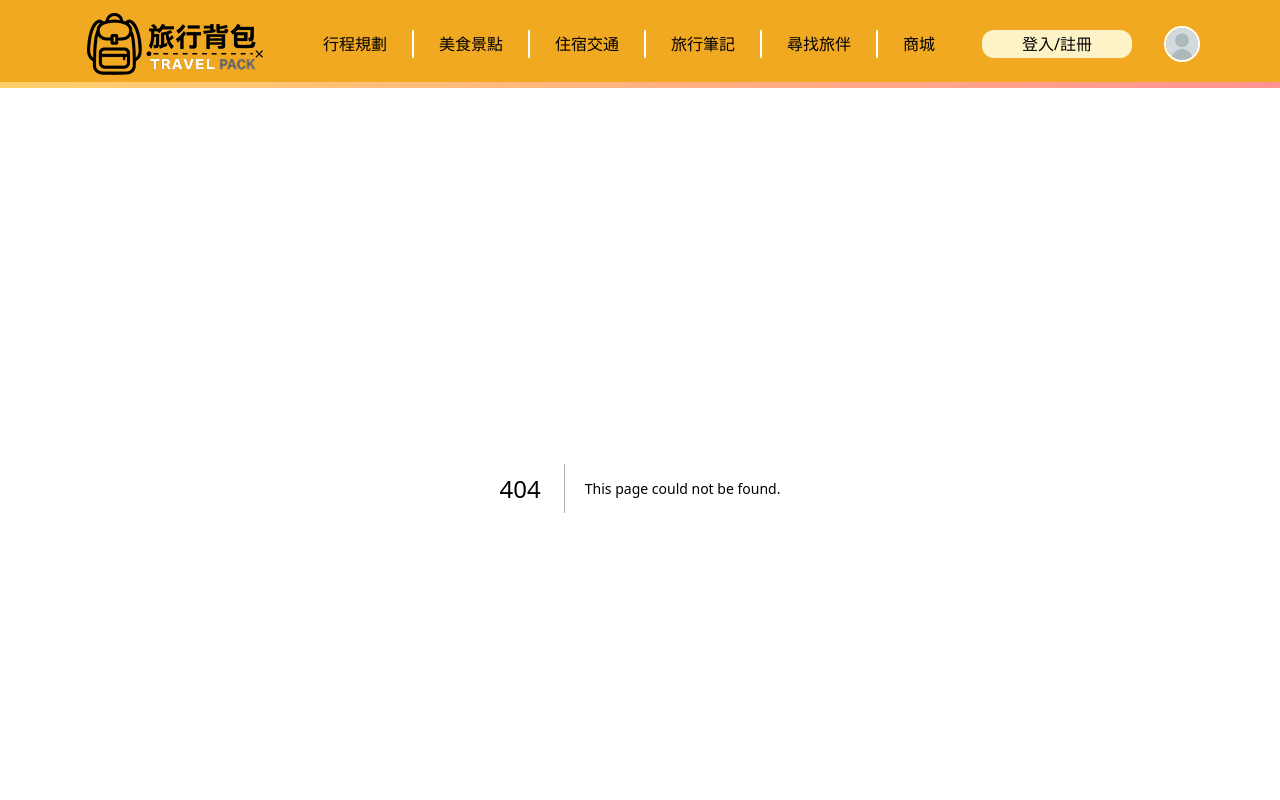
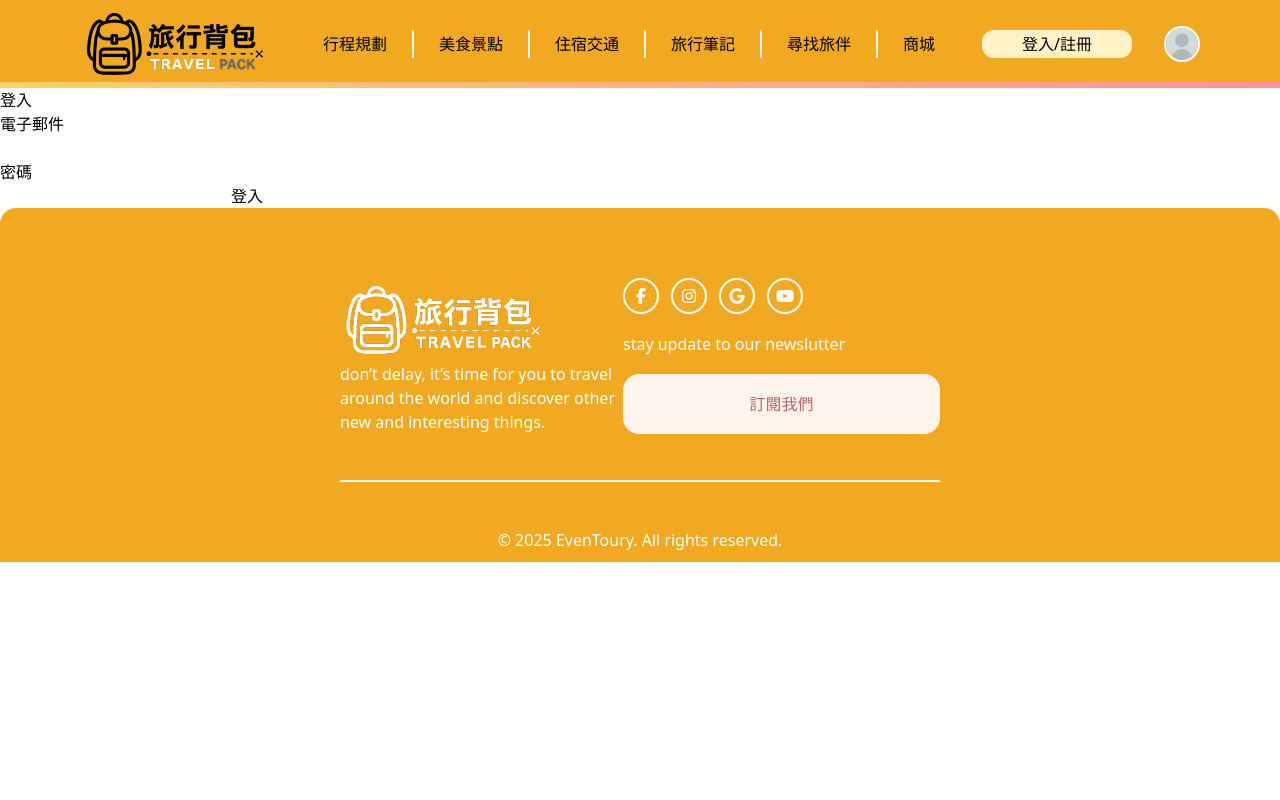
Before and after one commit to jetp02-25-team-a/frontend, a Next.js app: page /member/login in a window 1280 px wide. Before the commit this address had no page. Shown: the top 800 px of the page. Built offline with nearby package versions, Linux system fonts and the light colour scheme.

Commit message:
登入 jwt進入localstorage

```diff
--- /dev/null
+++ b/app/member/login/page.tsx
@@ -0,0 +1,66 @@
+'use client';
+
+import { log } from 'console';
+import React, { useState, useEffect } from 'react';
+
+export default function Page() {
+  const [data, setData] = useState({
+    email: '',
+    password: '',
+  });
+
+  //表單通用輸入處理
+  const handleFieldChange = (e: React.ChangeEvent<HTMLInputElement>) => {
+    setData({ ...data, [e.target.name]: e.target.value });
+  };
+
+  const handleSubmit = async (e: React.FormEvent) => {
+    e.preventDefault();
+    try {
+      const response = await fetch('http://localhost:3005/api-login', {
+        method: 'post',
+        headers: {
+          'Content-Type': 'application/json', //  JSON 格式
+        },
+        body: JSON.stringify(data),
+      });
+      const jsonRes = await response.json();
+      console.log(jsonRes);
+      console.log(jsonRes.data.token);
+      // 檢查響應是否成功，並嘗試從 JSON 中提取 token
+      if (response.ok && jsonRes.data.token) {
+        //使用 localStorage.setItem 儲存 JWT
+        localStorage.setItem('userToken', jsonRes.data.token);
+        console.log('JWT已經儲存到LocalStorage'); // 接著可以進行頁面跳轉或其他成功登入後的動作
+      } else {
+        // 處理登入失敗，例如顯示錯誤訊息
+        console.error('登入失敗');
+      }
+    } catch (e) {
+      console.log(e);
+    }
+  };
+
+  return (
+    <>
+      <div>登入</div>
+      <form onSubmit={handleSubmit}>
+        <h2>電子郵件</h2>
+        <input
+          type="text"
+          name="email"
+          value={data.email}
+          onChange={handleFieldChange}
+        />
+        <h2>密碼</h2>
+        <input
+          type="text"
+          name="password"
+          value={data.password}
+          onChange={handleFieldChange}
+        />
+        <button type="submit">登入</button>
+      </form>
+    </>
+  );
+}
```
